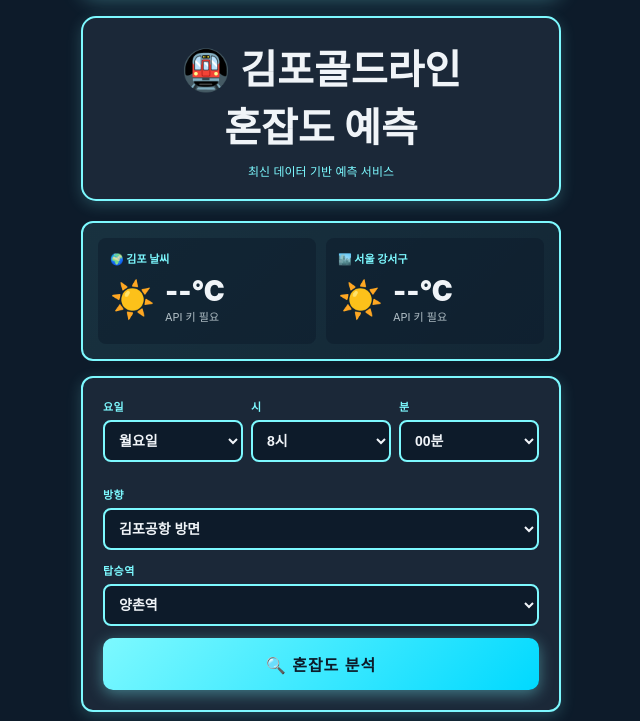
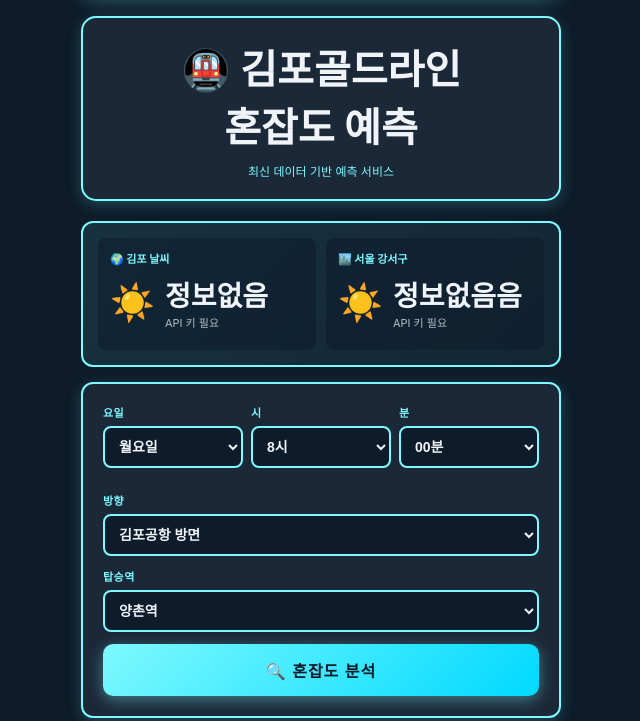
Before and after one commit to ns0408/gimpo-goldline, a website: page index.html in a window 1280 px wide. Shown: the part 115-836 px from the top of the page, without its empty margins (319-959 px from the left). Drawn offline with Linux system fonts and the light colour scheme.

Commit message:
Update temperature display to show '정보없음'

```diff
--- a/index.html
+++ b/index.html
@@ -393,7 +393,7 @@
                     <div class="weather-main">
                         <div class="weather-icon" id="kimpoIcon">☀️</div>
                         <div>
-                            <div class="weather-temp" id="kimpoTemp">--°C</div>
+                            <div class="weather-temp" id="kimpoTemp">정보없음</div>
                             <div class="weather-desc" id="kimpoDesc">로딩중...</div>
                         </div>
                     </div>
@@ -404,7 +404,7 @@
                     <div class="weather-main">
                         <div class="weather-icon" id="seoulIcon">☀️</div>
                         <div>
-                            <div class="weather-temp" id="seoulTemp">--°C</div>
+                            <div class="weather-temp" id="seoulTemp">정보없음음</div>
                             <div class="weather-desc" id="seoulDesc">로딩중...</div>
                         </div>
                     </div>
@@ -1299,7 +1299,7 @@ async function analyze() {
     // 날씨 정보 (간략하게 - 열차 시간 카드 안에 포함)
     const weatherData = selectedTimeWeatherData || getSimulatedWeather(h, m);
     const weatherIcon = weatherData.icon || getWeatherIcon(weatherData);
-    const temp = weatherData.temp ? `${weatherData.temp.toFixed(1)}°C` : '--°C';
+    const temp = weatherData.temp ? `${weatherData.temp.toFixed(1)}°C` : '정보없음';
     const desc = weatherData.description || getWeatherDescription(weatherData);
     const isSimulated = !selectedTimeWeatherData;
 
```
